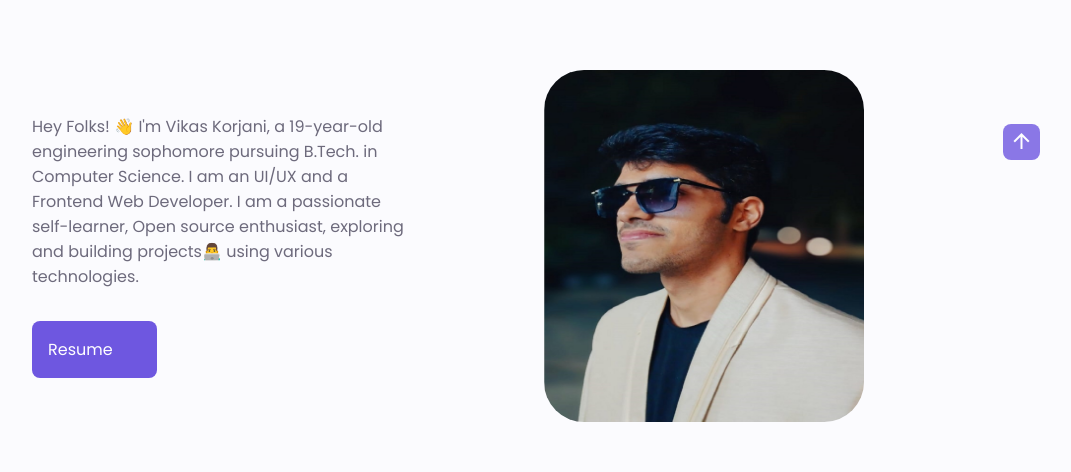
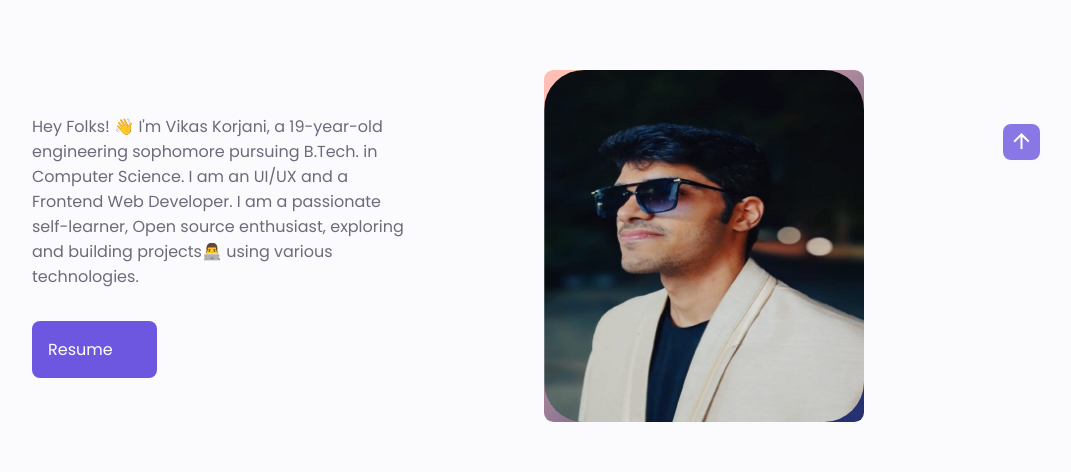
Before and after one commit to Vikaskorjani0/Vikaskorjani.in, a plain HTML site: page index.html in a window 1280 px wide. Shown: the part 800-1272 px from the top of the page, without its empty margins (192-1263 px from the left). Drawn offline with nearby package versions, Linux system fonts and the light colour scheme; no server answers; some icons are missing.

Commit message:
style.css
Signed-off-by: Vikaskorjani0 <122689303+Vikaskorjani0@users.noreply.github.com>

```diff
--- a/media/css/style.css
+++ b/media/css/style.css
@@ -514,7 +514,7 @@ button {
   width: 20rem;
   height: 22rem;
 
- /* background: linear-gradient(
+ background: linear-gradient(
     135deg,
     RGB(38, 49, 114) 12%,
     RGB(255, 191, 180) 80%
@@ -528,7 +528,7 @@ button {
     135deg,
     RGB(38, 49, 114) 12%,
     RGB(255, 191, 180) 80%
-  );*/
+  );
   border-radius: 0.6rem;
 }
 
```
